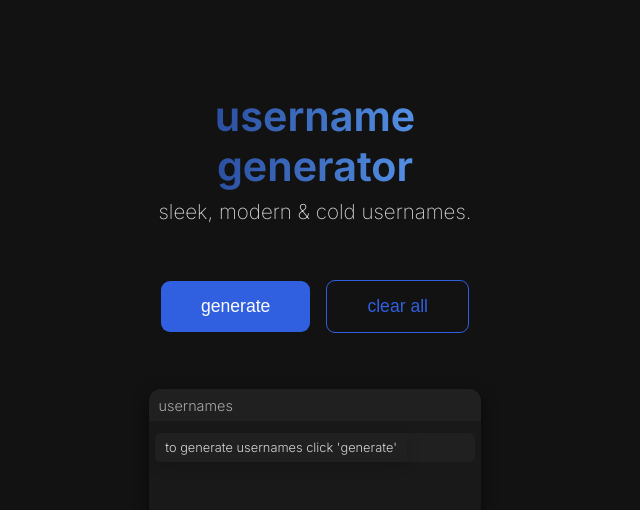
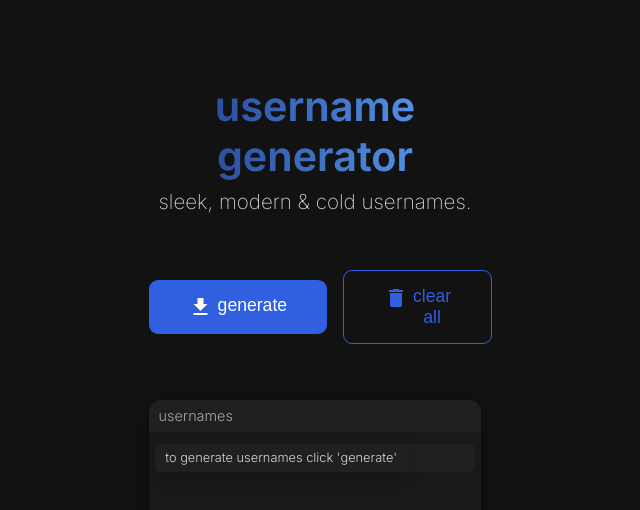
Before and after one commit to vaporlite/mc-username-gen-react, a React (Create React App) app: page / in a window 1280 px wide. Shown: the top 510 px of the page, without its empty margins (325-965 px from the left). Built offline with nearby package versions, Linux system fonts and the light colour scheme.

Commit message:
added icons

```diff
--- a/public/index.html
+++ b/public/index.html
@@ -5,8 +5,10 @@
     <link rel="icon" href="%PUBLIC_URL%/favicon.ico" />
     <link rel="preconnect" href="https://fonts.googleapis.com">
     <link rel="preconnect" href="https://fonts.gstatic.com" crossorigin>
+    <link rel="stylesheet" href="https://fonts.googleapis.com/icon?family=Material+Icons" type="text/css" media="all">
     <link href="https://fonts.googleapis.com/css2?family=Inter:ital,opsz,wght@0,14..32,100..900;1,14..32,100..900&display=swap" rel="stylesheet">
-    <link rel="stylesheet" href="https://fonts.googleapis.com/css2?family=Material+Symbols+Outlined:opsz,wght,FILL,GRAD@24,400,1,0&icon_names=download" />
+    <link rel="stylesheet" href="https://fonts.googleapis.com/css2?family=Material+Symbols+Outlined:opsz,wght,FILL,GRAD@24,400,0,0&icon_names=download" />
+    <link rel="stylesheet" href="https://fonts.googleapis.com/css2?family=Material+Symbols+Outlined:opsz,wght,FILL,GRAD@24,400,0,0&icon_names=delete" />
     <meta name="viewport" content="width=device-width, initial-scale=1" />
     <meta name="theme-color" content="#000000" />
     <meta
--- a/src/App.css
+++ b/src/App.css
@@ -79,6 +79,7 @@ html, body {
   font-size: 1.1rem;
   padding: 15px 40px;
   cursor: pointer;
+  display: flex;
   transition: transform 0.3s ease, box-shadow 0.3s ease, background-color 0.3s ease;
 }
 
@@ -108,6 +109,7 @@ html, body {
   font-size: 1.1rem;
   padding: 15px 40px;
   cursor: pointer;
+  display: flex;
   transition: transform 0.3s ease, box-shadow 0.3s ease, background-color 0.3s ease;
 }
 
@@ -211,3 +213,24 @@ html, body {
   display: flex;
   height: 100%
 }
+
+.material-symbols-outlined {
+  margin-right: 5px;
+}
+
+.material-icons {
+  font-family: 'Material Icons';
+  font-weight: normal;
+  font-style: normal;
+  font-size: 24px;
+  line-height: 1;
+  letter-spacing: normal;
+  text-transform: none;
+  display: inline-block;
+  white-space: nowrap;
+  word-wrap: normal;
+  direction: ltr;
+  text-rendering: optimizeLegibility;
+  -webkit-font-smoothing: antialiased;
+  margin-right: 5px;
+}
--- a/src/App.tsx
+++ b/src/App.tsx
@@ -44,6 +44,7 @@ const App: React.FC = () => {
               text={isGenerating ? "generating" : "generate"}
             />
             <button className="clear-all-btn" onClick={clearAll} disabled={isGenerating}>
+            <span className="material-icons">delete</span>
               clear all
             </button>
           </div>
--- a/src/components/generate_btn.tsx
+++ b/src/components/generate_btn.tsx
@@ -9,6 +9,7 @@ interface GenerateBtnProps {
 const GenerateBtn: React.FC<GenerateBtnProps> = ({ onGenerate, disabled, text }) => {
   return (
     <button className="gen-button" onClick={onGenerate} disabled={disabled}>
+      <span className="material-icons">download  </span>
       {text}
     </button>
   );
```
